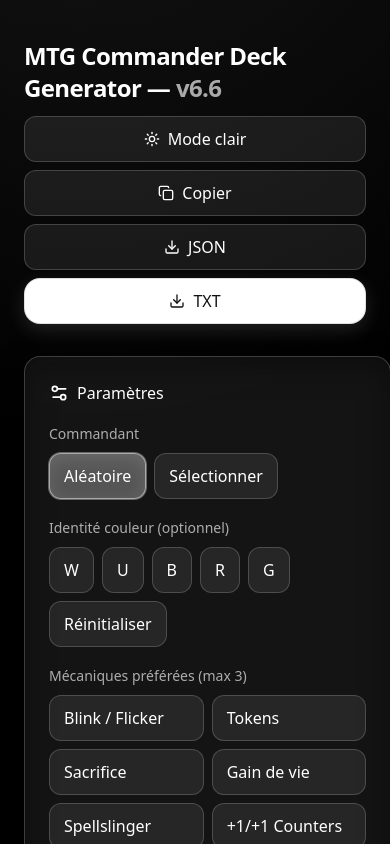
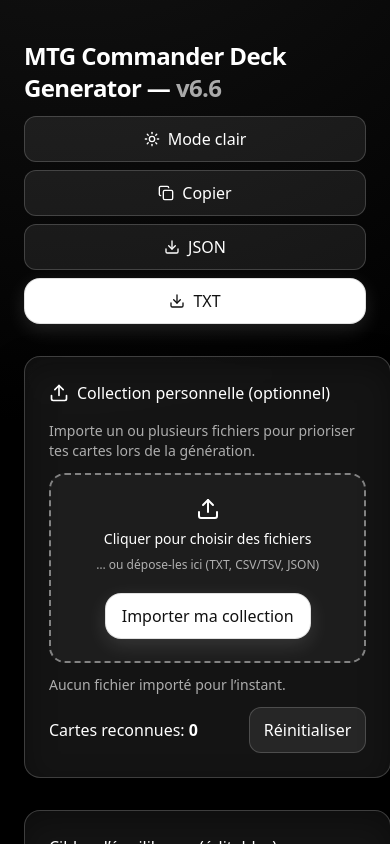
Before and after one commit to Lawsings/MTG-Deck-Generator, a React (Vite) app: page / in a window 390 px wide. Shown: the top 844 px of the page. Built offline with nearby package versions, Linux system fonts and the light colour scheme.

Commit message:
Update app.jsx

```diff
--- a/src/app.jsx
+++ b/src/app.jsx
@@ -466,7 +466,7 @@
 
         <div className="grid lg:grid-cols-3 gap-8 mt-8">
           {/* Paramètres */}
-          <div className="glass p-6 lg:col-span-1">
+          <div className="glass p-6 lg:col-span-1 order-2 lg:order-1">
             <div className="flex items-center gap-2 mb-4"><Settings2 className="h-5 w-5"/><h2 className="font-medium">Paramètres</h2></div>
 
             {/* Commandant */}
@@ -556,7 +556,7 @@
           </div>
 
           {/* Right column */}
-          <div className="lg:col-span-2 space-y-8">
+          <div className="lg:col-span-2 space-y-8 order-1 lg:order-2">
             {/* Collection */}
             <div className="glass p-6">
               <div className="flex items-center gap-2 mb-4"><Upload className="h-5 w-5"/><h2 className="font-medium">Collection personnelle (optionnel)</h2></div>
```
